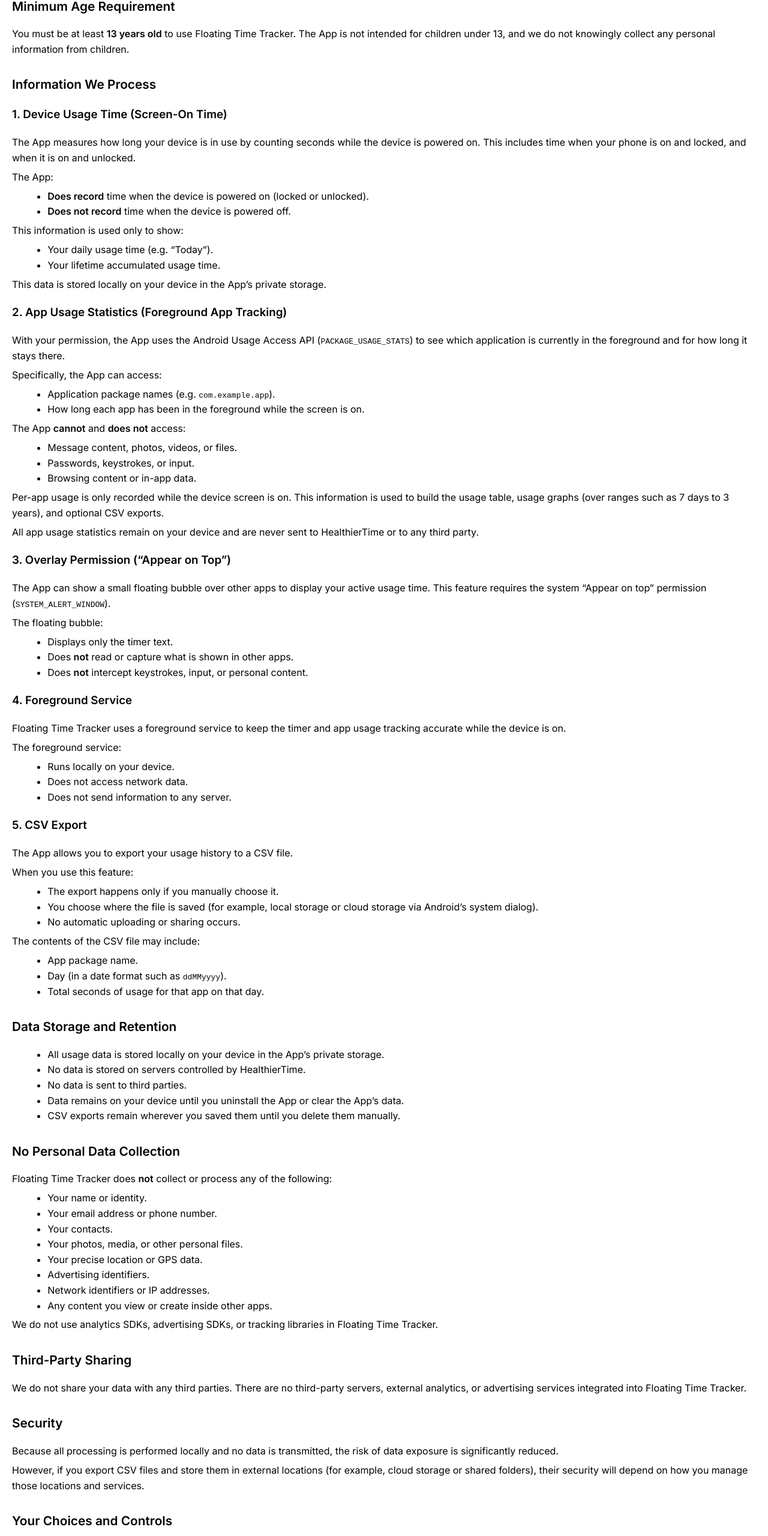
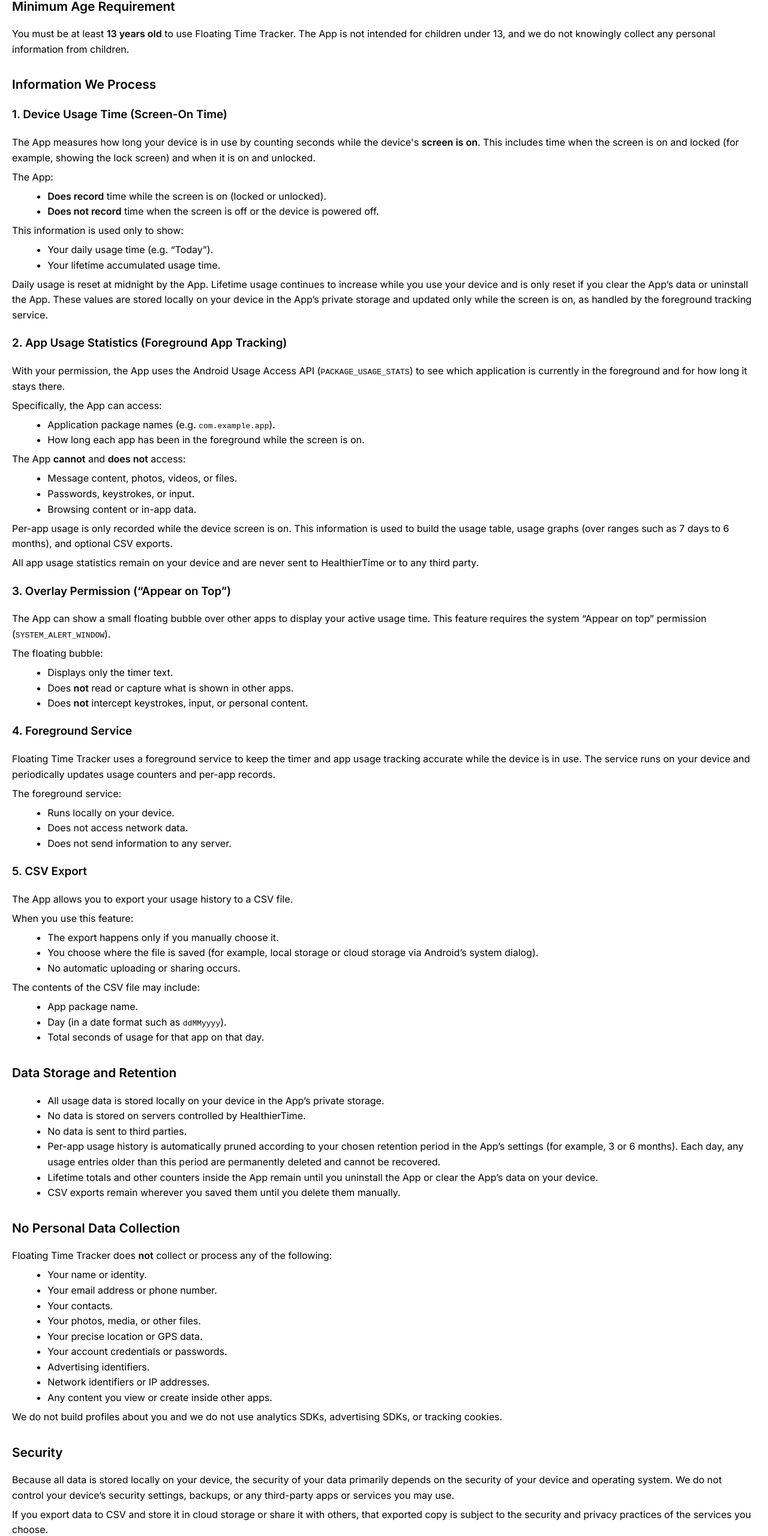
Before and after one commit to healthiertime-dev/floating-time-tracker, a plain HTML site: page privacy-policy.html in a window 1280 px wide. Shown: the part 236-2797 px from the top of the page at 60% size. Drawn offline with Linux system fonts and the light colour scheme.

Commit message:
Update privacy-policy.html
1. Device Usage Time (Screen-On Time)

- Previously described as counting seconds while the device is “powered on”.

Updated to:

- Explicitly say the app measures time while the screen is on, whether locked or unlocked.

- Explicitly say it does not record time when the screen is off or the device is powered off.

Added detail:

- Daily resets at midnight.

- Lifetime total continues until app data is cleared or the app is uninstalled.

2. App Usage Statistics (Foreground App Tracking)

- “Foreground while the screen is on.”

- Use for tables, graphs, and CSV export.

- Mentioned that all app usage stats remain on-device and are never sent off-device.

3. Data Storage and Retention

Previously claimed:

- “Data remains on your device until you uninstall the App or clear the App’s data.”

Updated to:

- All usage data is stored in the app’s private storage.

- No data goes to HealthierTime or third parties.

- Per-app usage history is automatically pruned according to the retention period (3 or 6 months) chosen in settings, with daily deletion of older rows - matching history_retention_days and the daily pruning in UsageTrackingService / AppUsageRepository.

- CSV exports stay wherever the user saves them.

- Lifetime totals and counters persist until the user clears app data or uninstalls.

4. Minor clarity edits

- Slightly reworded the Foreground Service paragraph to tie it directly to updating local counters, with no network access.

- Tightened phrasing in “No Personal Data Collection” and “Security” without changing meaning.

```diff
--- a/privacy-policy.html
+++ b/privacy-policy.html
@@ -41,7 +41,7 @@
 
 <h1>Privacy Policy - Floating Time Tracker</h1>
 
-<p><strong>Last updated:</strong> 07/12/2025</p>
+<p><strong>Last updated:</strong> 14/12/2025</p>
 
 <p>
     This Privacy Policy describes how <strong>HealthierTime</strong> (“we”, “us”, or “our”) handles information
@@ -66,14 +66,14 @@
 <h3>1. Device Usage Time (Screen-On Time)</h3>
 
 <p>
-    The App measures how long your device is in use by counting seconds while the device is powered on.
-    This includes time when your phone is on and locked, and when it is on and unlocked.
+    The App measures how long your device is in use by counting seconds while the device's <strong>screen is on</strong>.
+    This includes time when the screen is on and locked (for example, showing the lock screen) and when it is on and unlocked.
 </p>
 
 <p>The App:</p>
 <ul>
-    <li><strong>Does record</strong> time when the device is powered on (locked or unlocked).</li>
-    <li><strong>Does not record</strong> time when the device is powered off.</li>
+    <li><strong>Does record</strong> time while the screen is on (locked or unlocked).</li>
+    <li><strong>Does not record</strong> time when the screen is off or the device is powered off.</li>
 </ul>
 
 <p>
@@ -85,7 +85,10 @@
 </ul>
 
 <p>
-    This data is stored locally on your device in the App’s private storage.
+   Daily usage is reset at midnight by the App. Lifetime usage continues to increase while you use your
+   device and is only reset if you clear the App’s data or uninstall the App. These values are stored locally
+   on your device in the App’s private storage and updated only while the screen is on, as handled by the
+   foreground tracking service.
 </p>
 
 <h3>2. App Usage Statistics (Foreground App Tracking)</h3>
@@ -110,7 +113,7 @@
 
 <p>
     Per-app usage is only recorded while the device screen is on.
-    This information is used to build the usage table, usage graphs (over ranges such as 7 days to 3 years),
+    This information is used to build the usage table, usage graphs (over ranges such as 7 days to 6 months),
     and optional CSV exports.
 </p>
 
@@ -135,7 +138,8 @@
 <h3>4. Foreground Service</h3>
 
 <p>
-    Floating Time Tracker uses a foreground service to keep the timer and app usage tracking accurate while the device is on.
+    Floating Time Tracker uses a foreground service to keep the timer and app usage tracking accurate while the device is in use.
+    The service runs on your device and periodically updates usage counters and per-app records.
 </p>
 
 <p>The foreground service:</p>
@@ -173,7 +177,15 @@
     <li>All usage data is stored locally on your device in the App’s private storage.</li>
     <li>No data is stored on servers controlled by HealthierTime.</li>
     <li>No data is sent to third parties.</li>
-    <li>Data remains on your device until you uninstall the App or clear the App’s data.</li>
+    <li>
+        Per-app usage history is automatically pruned according to your chosen retention period
+        in the App’s settings (for example, 3 or 6 months). Each day, any usage entries older than
+        this period are permanently deleted and cannot be recovered.
+    </li>
+    <li>
+        Lifetime totals and other counters inside the App remain until you uninstall the App or
+        clear the App’s data on your device.
+    </li>
     <li>CSV exports remain wherever you saved them until you delete them manually.</li>
 </ul>
 
@@ -187,34 +199,29 @@
     <li>Your name or identity.</li>
     <li>Your email address or phone number.</li>
     <li>Your contacts.</li>
-    <li>Your photos, media, or other personal files.</li>
+    <li>Your photos, media, or other files.</li>
     <li>Your precise location or GPS data.</li>
+    <li>Your account credentials or passwords.</li>
     <li>Advertising identifiers.</li>
     <li>Network identifiers or IP addresses.</li>
     <li>Any content you view or create inside other apps.</li>
 </ul>
 
 <p>
-    We do not use analytics SDKs, advertising SDKs, or tracking libraries in Floating Time Tracker.
-</p>
-
-<h2>Third-Party Sharing</h2>
-
-<p>
-    We do not share your data with any third parties.
-    There are no third-party servers, external analytics, or advertising services integrated into Floating Time Tracker.
+    We do not build profiles about you and we do not use analytics SDKs, advertising SDKs, or tracking cookies.
 </p>
 
 <h2>Security</h2>
 
 <p>
-    Because all processing is performed locally and no data is transmitted,
-    the risk of data exposure is significantly reduced.
+    Because all data is stored locally on your device, the security of your data primarily depends on the
+    security of your device and operating system. We do not control your device’s security settings, backups,
+    or any third-party apps or services you may use.
 </p>
 
 <p>
-    However, if you export CSV files and store them in external locations (for example, cloud storage or shared folders),
-    their security will depend on how you manage those locations and services.
+    If you export data to CSV and store it in cloud storage or share it with others, that exported copy is
+    subject to the security and privacy practices of the services you choose.
 </p>
 
 <h2>Your Choices and Controls</h2>
@@ -229,11 +236,12 @@
     <li>You may choose whether or not to export data to CSV files.</li>
 </ul>
 
-<h2>Changes to This Privacy Policy</h2>
+<h2>Changes to this Privacy Policy</h2>
 
 <p>
     We may update this Privacy Policy from time to time to reflect changes in the App or in legal requirements.
     When we do, we will update the “Last updated” date at the top of this page.
+    Continued use of the App after changes means you accept the updated Privacy Policy.
 </p>
 
 <h2>Contact Us</h2>
@@ -249,7 +257,7 @@
 
 
 <p>
-    <strong>Company:</strong> HealthierTime
+    <strong>Developer:</strong> HealthierTime
 </p>
 
 </body>
```
